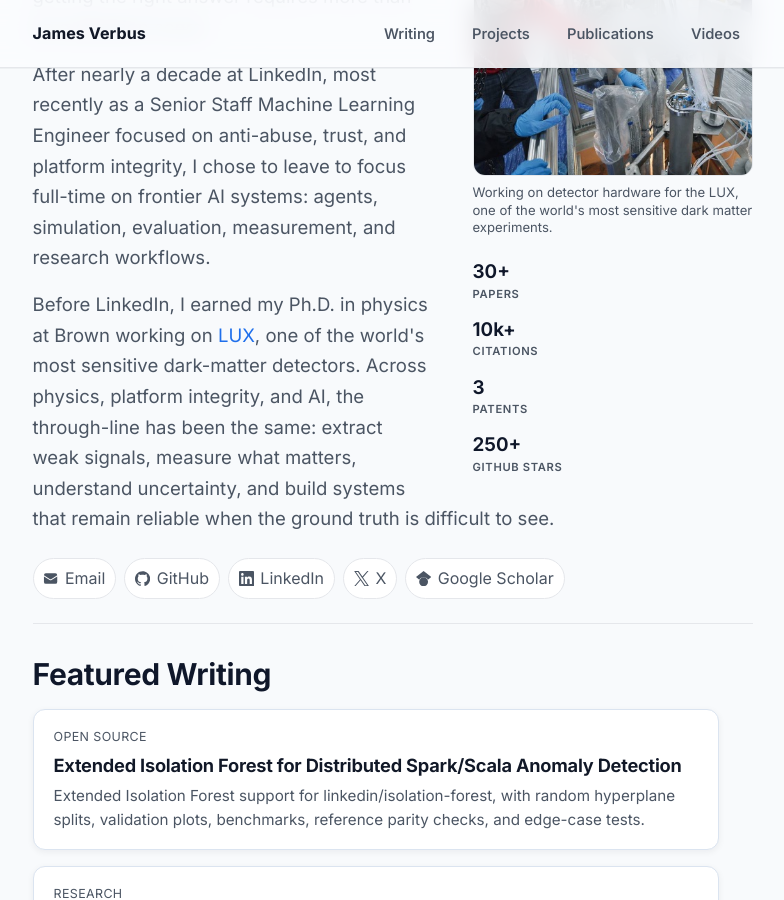
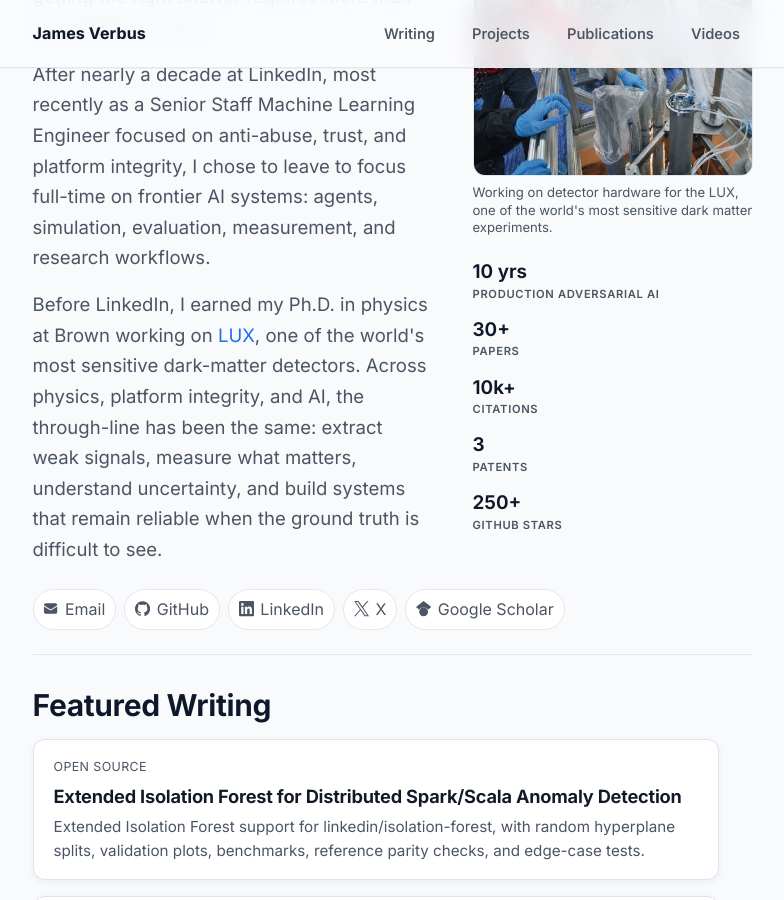
Before and after one commit to jverbus/jverbus.github.io, a Jekyll site: the page built from index.md, in a window 1280 px wide and 900 px high, scrolled down 301 px. Shown: the whole window, without its empty margins (240-1024 px from the left). Built offline with Jekyll 4.4.1, drawn with Linux system fonts in a browser that asks for light colours.

Commit message:
Lead proof strip with production adversarial AI stat
Co-Authored-By: Claude Fable 5 <noreply@anthropic.com>

```diff
--- a/index.md
+++ b/index.md
@@ -14,6 +14,7 @@ hide_title: true
       <figcaption>Working on detector hardware for the LUX, one of the world's most sensitive dark matter experiments.</figcaption>
     </figure>
     <ul class="proof-strip" aria-label="Career highlights">
+      <li><a href="{{ '/2021/09/02/using-deep-learning-to-detect-abusive-sequences-of-member-activity/' | relative_url }}"><strong>10 yrs</strong> production adversarial AI</a></li>
       <li><a href="https://scholar.google.com/citations?user=_ksEziAAAAAJ"><strong>30+</strong> papers</a></li>
       <li><a href="https://scholar.google.com/citations?user=_ksEziAAAAAJ"><strong>10k+</strong> citations</a></li>
       <li><a href="{{ '/publications/#patents' | relative_url }}"><strong>3</strong> patents</a></li>
```
